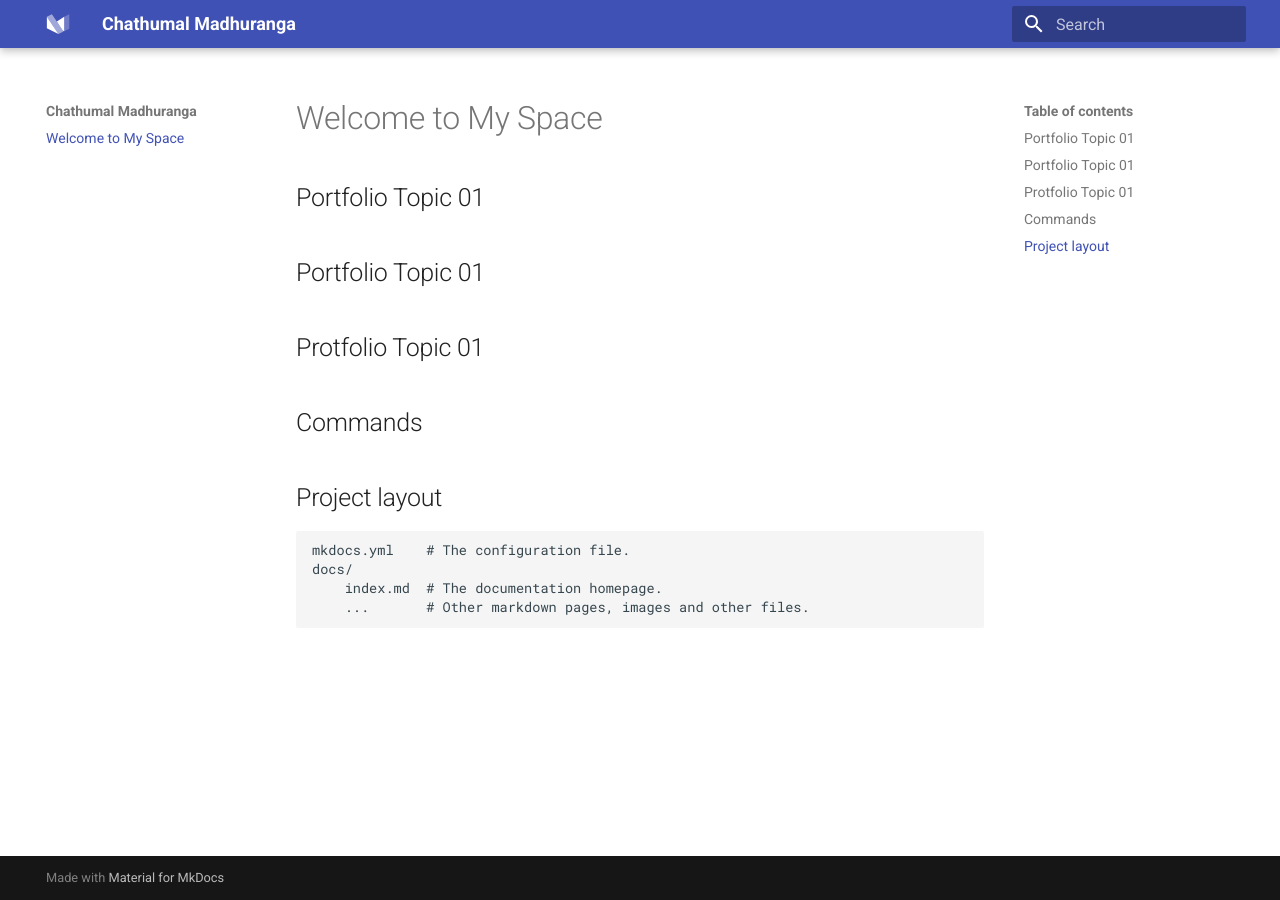
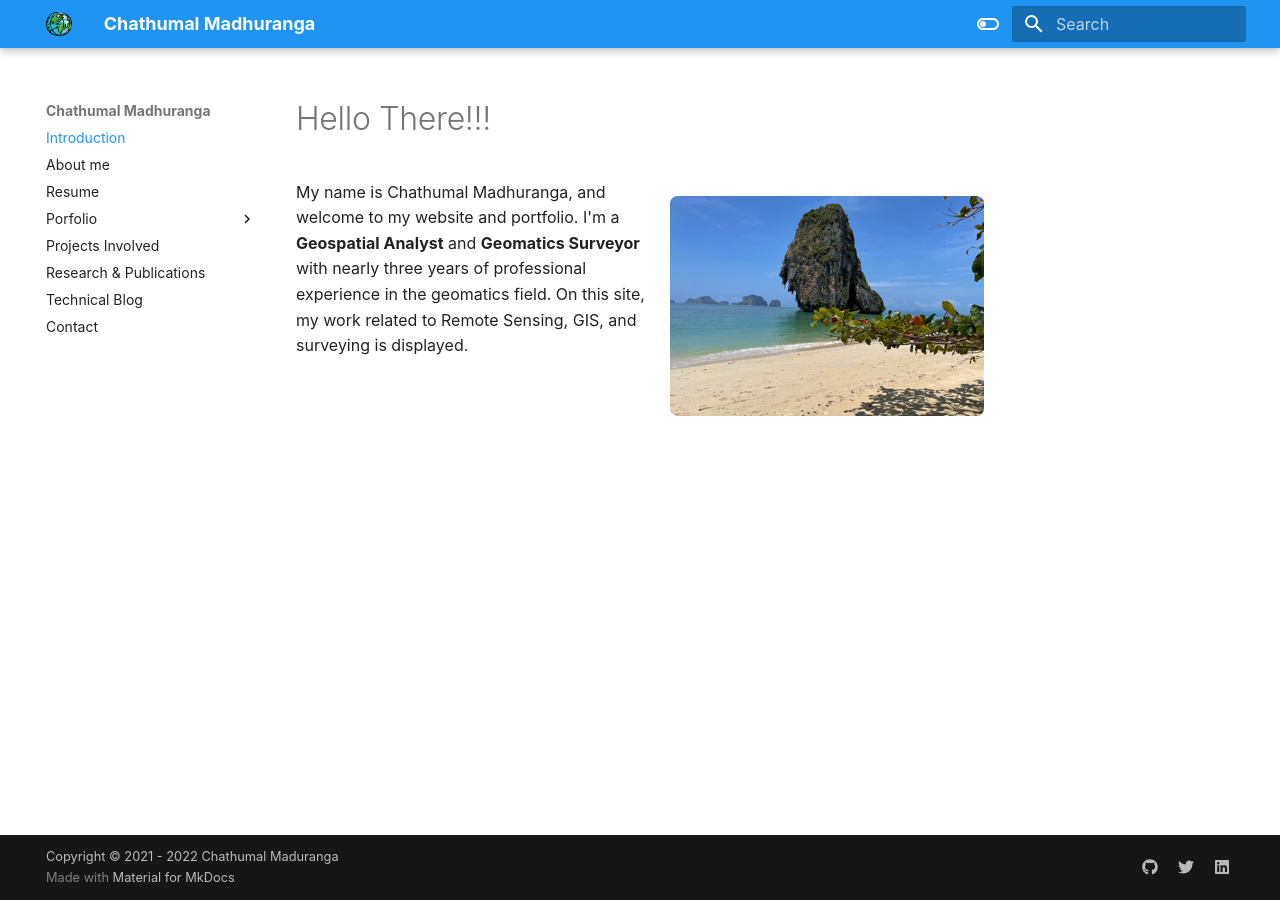
Before and after one commit to chathumal93/chathumal93.github.io, an MkDocs documentation site: the page built from docs/index.md, in a window 1280 px wide. Built offline with MkDocs 1.6.1 and Material for MkDocs 9.7.7, drawn with Linux system fonts in a browser that asks for light colours; some web fonts are replaced.

Commit message:
update site apptemt 02

```diff
--- a/docs/index.md
+++ b/docs/index.md
@@ -1,16 +1,3 @@
-# Welcome to My Space
-
-## Portfolio Topic 01
-
-## Portfolio Topic 01
-
-## Protfolio Topic 01
-
-## Commands
-
-## Project layout
-
-    mkdocs.yml    # The configuration file.
-    docs/
-        index.md  # The documentation homepage.
-        ...       # Other markdown pages, images and other files.
+# Hello There!!!
+![profile](images/intro.png){ align=right }
+My name is Chathumal Madhuranga, and welcome to my website and portfolio. I'm a **Geospatial Analyst** and **Geomatics Surveyor** with nearly three years of professional experience in the geomatics field. On this site, my work related to Remote Sensing, GIS, and surveying is displayed.
--- a/mkdocs.yml
+++ b/mkdocs.yml
@@ -1,7 +1,24 @@
 site_name: Chathumal Madhuranga
+
 theme:
   name: 'material'
-  #custom_dir: mkdocs-material/material
+  logo: images/logo.png
+  features:
+      - header.autohide
+
+  palette:
+    - scheme: default
+      primary: blue
+      accent: blue
+      toggle:
+        icon: material/toggle-switch-off-outline
+        name: Switch to dark mode
+    - scheme: slate
+      primary: blue
+      accent: blue
+      toggle:
+        icon: material/toggle-switch
+        name: Switch to light mode
 
   # 404 page
   static_templates:
@@ -14,8 +31,41 @@ theme:
   # Default values, taken from mkdocs_theme.yml
   language: en
   font:
-    text: Roboto
-    code: Roboto Mono
-  favicon: assets/favicon.png
-  icon:
-    logo: logo
+    text: Google Sans
+    code: Regular
+  favicon: images/logo.png
+
+markdown_extensions:
+  - attr_list
+
+# Page tree
+nav:
+  - Introduction: index.md
+  - About me: aboutme.md
+  - Resume: resume.md
+  - Porfolio:
+    - Disaster Management: porfolio/disaster.md
+    - Environment Monitoring: porfolio/environment.md
+    - Surveying and Mapping: porfolio/surveying.md
+    - Capacity Building: porfolio/capacitybuilding.md
+  - Projects Involved: projects.md
+  - Research & Publications: research.md
+  - Technical Blog: blog.md
+  - Contact: contact.md
+
+
+
+
+
+# Options
+extra:
+  social:
+    - icon: fontawesome/brands/github
+      link: https://github.com/chathumal93
+    - icon: fontawesome/brands/twitter
+      link: https://twitter.com/chathumal93
+    - icon: fontawesome/brands/linkedin
+      link: https://www.linkedin.com/in/chathumal-madhuranga-440a4779/
+
+# Copyright
+copyright: 'Copyright &copy; 2021 - 2022 Chathumal Maduranga'
```
Also changed, not shown: docs/aboutme.md (added, +4 -0 lines), docs/blog.md (added, +1 -0 lines), docs/contact.md (added, +1 -0 lines), docs/projects.md (added, +16 -0 lines), docs/research.md (added, +10 -0 lines), docs/resume.md (added, +1 -0 lines), docs/images/intro.png (added), docs/images/logo.png (added), docs/images/profile.png (added), docs/porfolio/capacitybuilding.md (added), docs/porfolio/disaster.md (added), docs/porfolio/environment.md (added), docs/porfolio/surveying.md (added).
